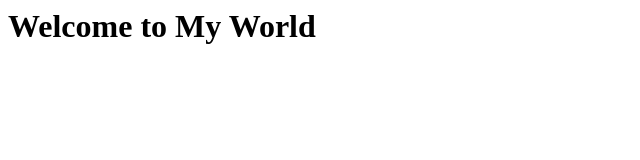
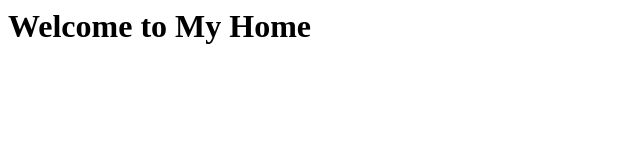
Before and after one commit to jigarsoni17/terraform-ec2-demo, a plain HTML site: page index.html in a window 1280 px wide. Shown: the full height of the page, 0-640 px from the left. Drawn offline with Linux system fonts and the light colour scheme.

Commit message:
update index

```diff
--- a/index.html
+++ b/index.html
@@ -1 +1 @@
-<h1>Welcome to My World<h1/>
+<h1>Welcome to My Home<h1/>
```
